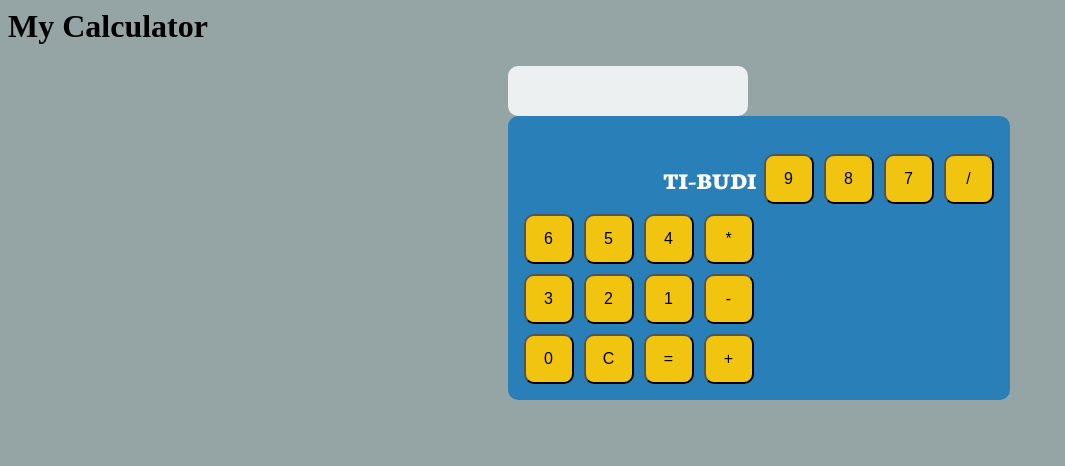
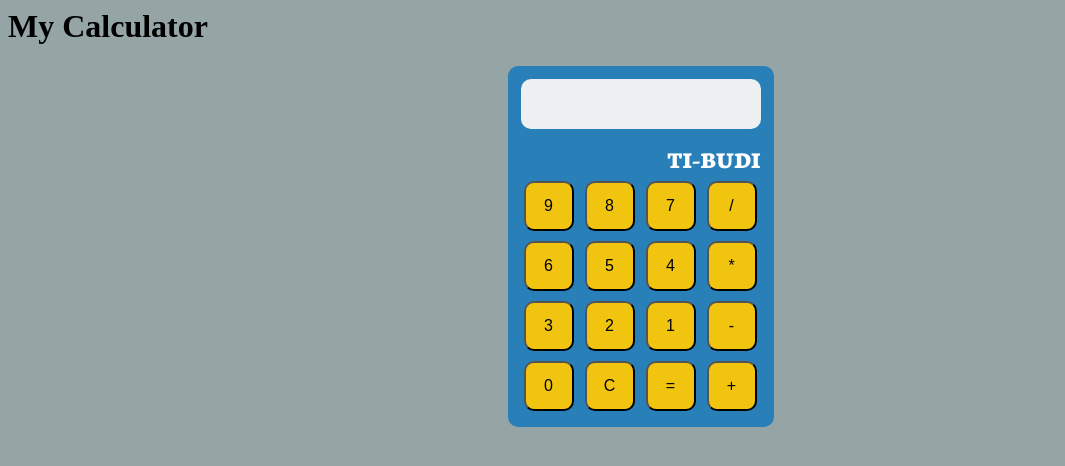
Before and after one commit to preciousheard/javascript-html-calculator, a plain HTML site: page index.html in a window 1280 px wide. Shown: the whole page, without its empty margins (0-1065 px from the left). Drawn offline with Linux system fonts and the light colour scheme.

Commit message:
final commit

```diff
--- a/index.html
+++ b/index.html
@@ -9,10 +9,12 @@
     <div id="keypad">
        <table>
            <tr>
-               <td colspan="4" height="20px"></td><div id="display-bar"></div>
+               <td colspan="4" height="20px"><div id="display-bar"></div></td>
            </tr>
-           <tr>
-               <td colspan="4"><div id="calculator-brand">TI-BUDI</div></td>
+             <tr>
+                <td colspan="4"><div id="calculator-brand">TI-BUDI</div></td>
+            </tr>
+            <tr>
               <td><input type="button" value="9" onclick="display(9)"/></td>
               <td><input type="button" value="8" onclick="display(8)"/></td>
               <td><input type="button" value="7" onclick="display(7)"/></td>
--- a/style.css
+++ b/style.css
@@ -21,7 +21,7 @@ table{
     padding:10px;
 }
 #display-bar{
-    background-color: #ecf0f1;]
+    background-color: #ecf0f1;
     margin-bottom: 10px;
     height:50px;
     width: 235px;
```
